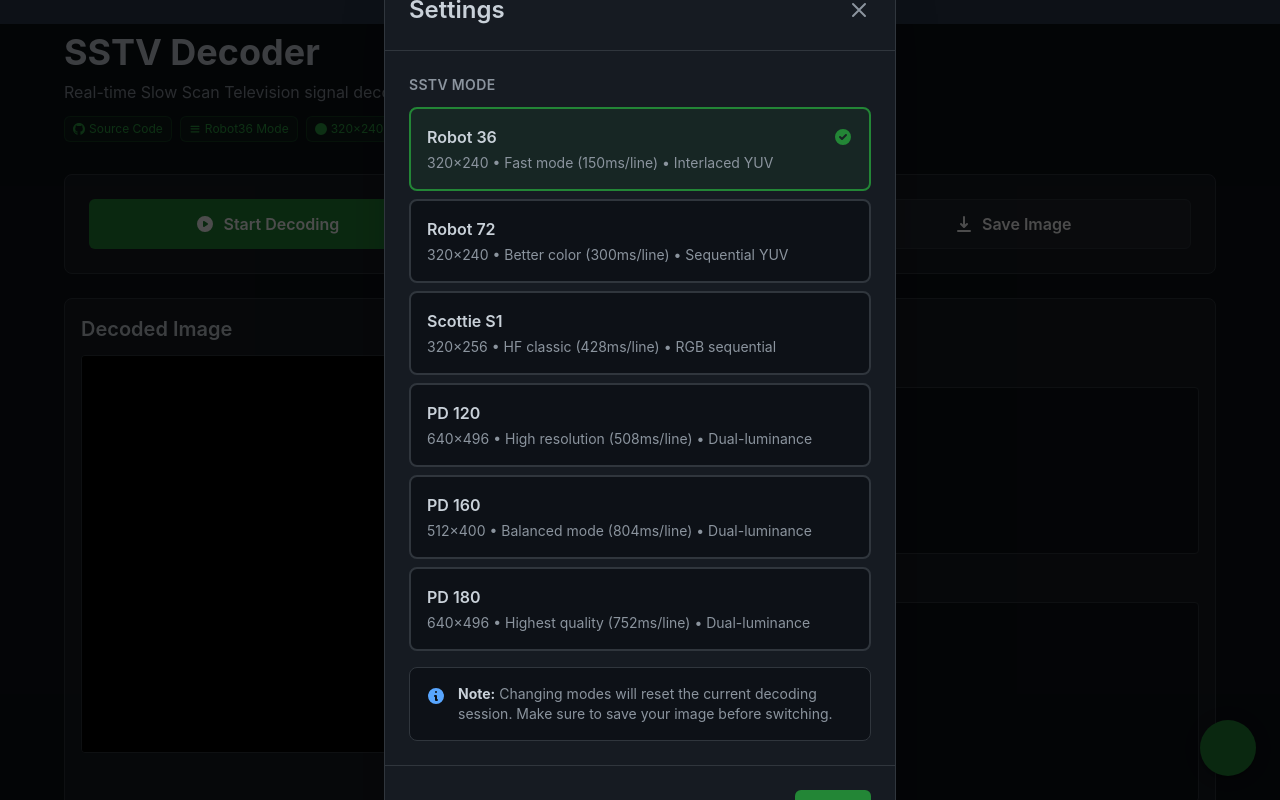
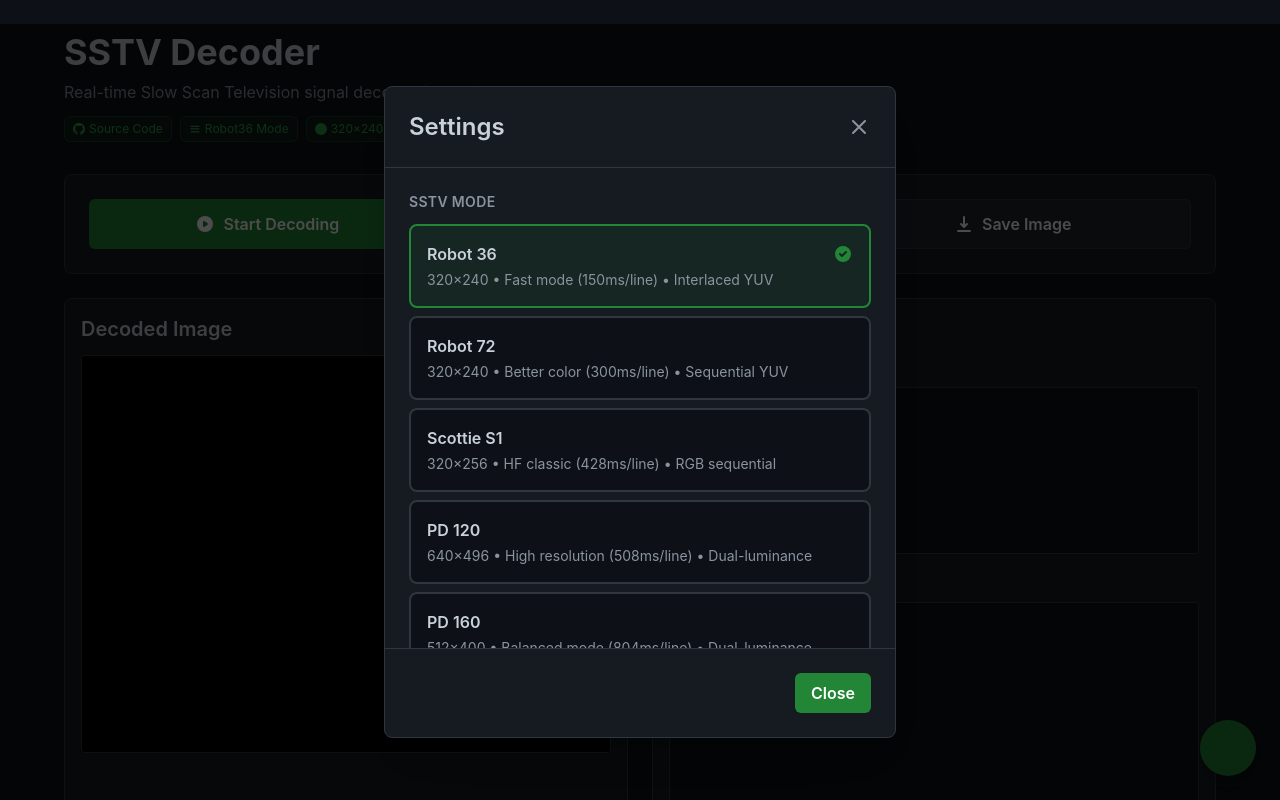
Before and after one commit to smolgroot/sstv-decoder, a Next.js app: page / in a window 1280 px wide. Both pictures are taken after a click on the button "settings". Shown: the top 800 px of the page. Built offline with nearby package versions, Linux system fonts and the light colour scheme; some icons are missing.

Commit message:
fix: make settings panel body scrollable

```diff
--- a/src/components/SettingsPanel.tsx
+++ b/src/components/SettingsPanel.tsx
@@ -106,8 +106,8 @@ export default function SettingsPanel({ currentMode, onModeChange, disabled = fa
               </button>
             </div>
 
-            {/* Body */}
-            <div className="p-4 sm:p-6 space-y-4">
+            {/* Body - scrollable */}
+            <div className="p-4 sm:p-6 space-y-4 max-h-[60vh] overflow-y-auto">
               <div>
                 <h3 className="text-sm font-semibold text-[#8b949e] uppercase tracking-wide mb-3">
                   SSTV Mode
```
